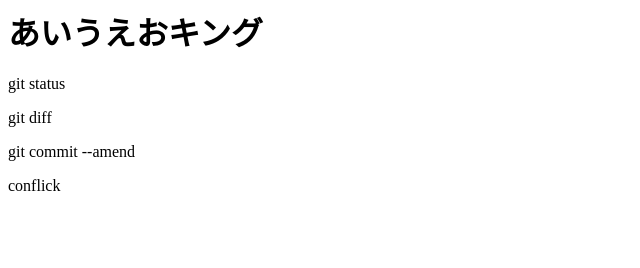
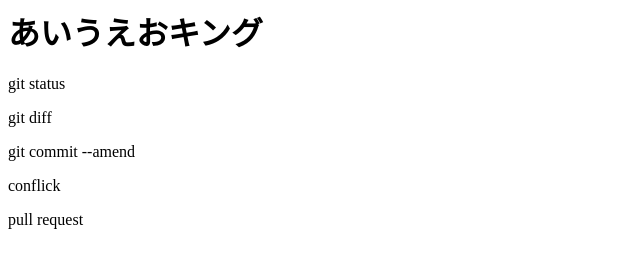
Before and after one commit to hirochan25000/git_tutorial, a plain HTML site: page index.html in a window 1280 px wide. Shown: the full height of the page, 0-640 px from the left. Drawn offline with Linux system fonts and the light colour scheme.

Commit message:
pull_requestを追記

```diff
--- a/index.html
+++ b/index.html
@@ -12,3 +12,7 @@
   <p>
     conflick
     </p>
+
+    <p>
+      pull request
+      </p>
```
